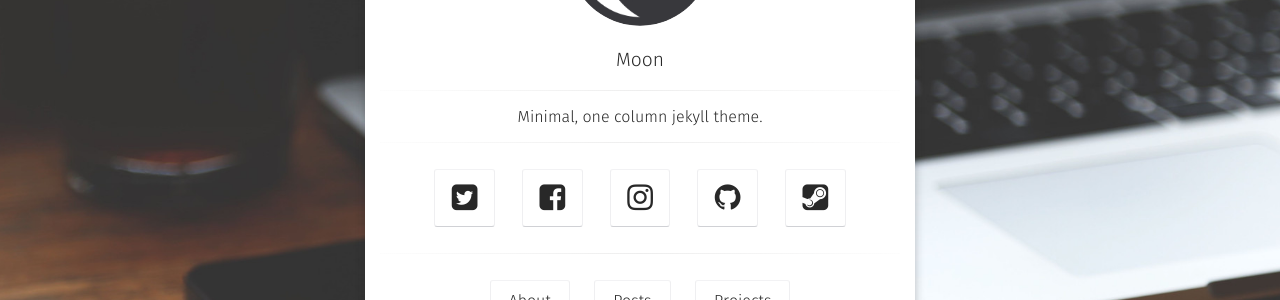
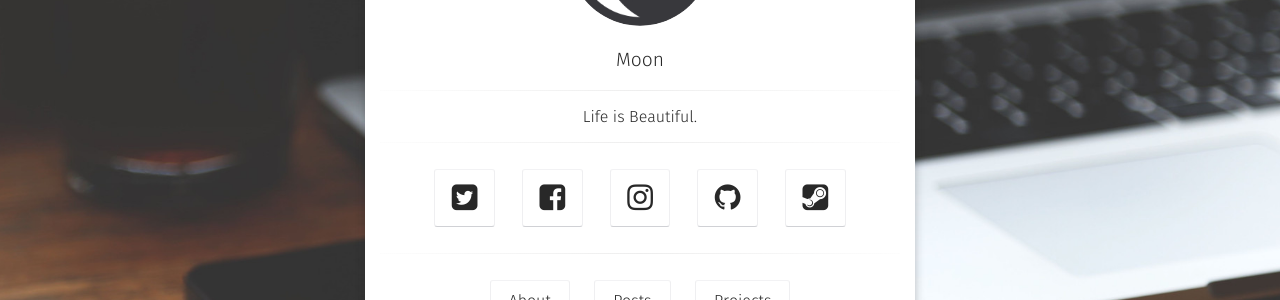
Before and after one commit to ManishMehra/Moon, a Jekyll site: the page built from index.html, in a window 1280 px wide. Shown: the part 350-650 px from the top of the page. Built offline with Jekyll 4.4.1, drawn with Linux system fonts in a browser that asks for light colours; some web fonts are replaced.

Commit message:
Create _config.yml

```diff
--- a/_config.yml
+++ b/_config.yml
@@ -1,14 +1,14 @@
 # Site
 title:              Moon
-bio:                'Minimal, one column jekyll theme.'
-description:        "Moon is a minimal, one column jekyll theme for your blog."
+bio:                'Life is Beautiful.'
+description:        "A unique collection of Poems, Photographs and Tech Blogs"
 reading_time:       true
 words_per_minute:   200
 logo:               'assets/img/logo.png'
 background:         'assets/img/placeholder-big.jpg'
 tiled_bg:           false   # Set this true if you want to tile your background image, otherwise it will be covered
 locale:             en_US
-url:                https://taylantatli.github.io/Moon
+url:                https://manishmehra.github.io/beautifullife/
 
 # Jekyll
 permalink:          /:title/
@@ -26,7 +26,7 @@ sass:
   style:            compressed
 
 # Comments
-disqus_shortname:   taylantatli
+disqus_shortname:   manishmehra
 
 # Social
 # if you don't have any of social below, comment the line.
```
